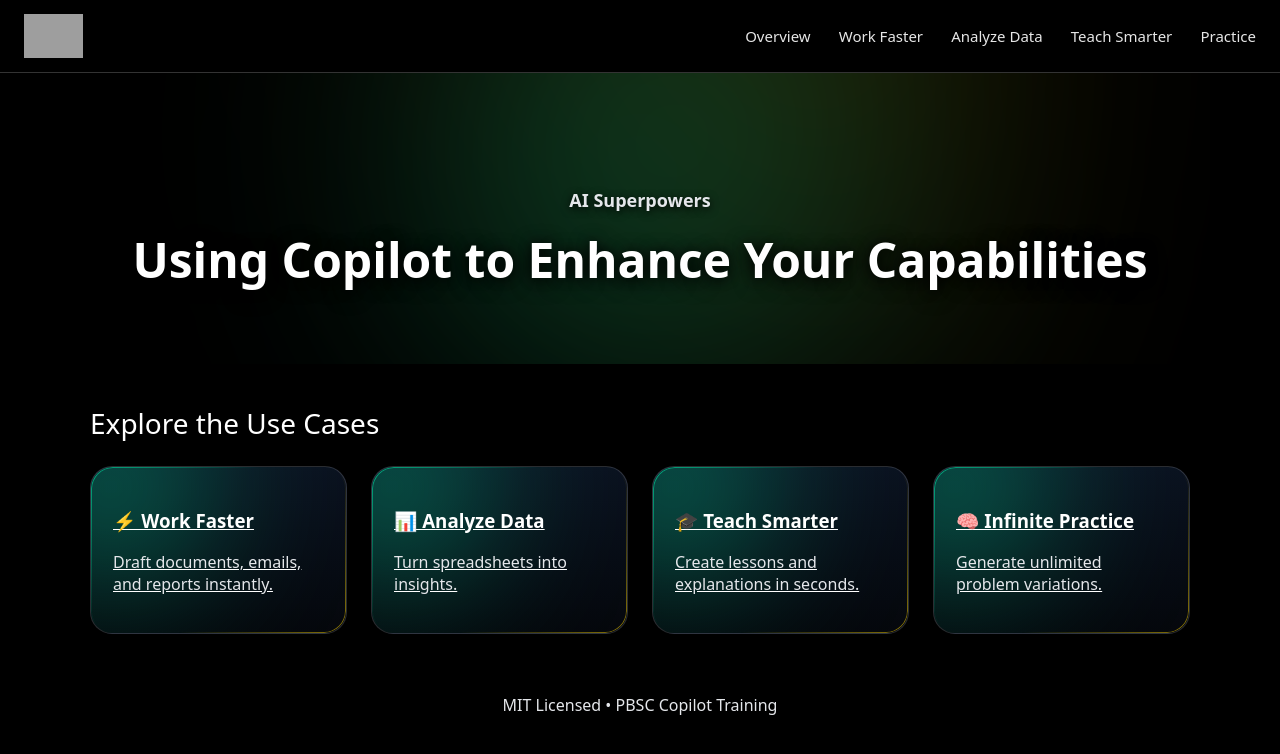
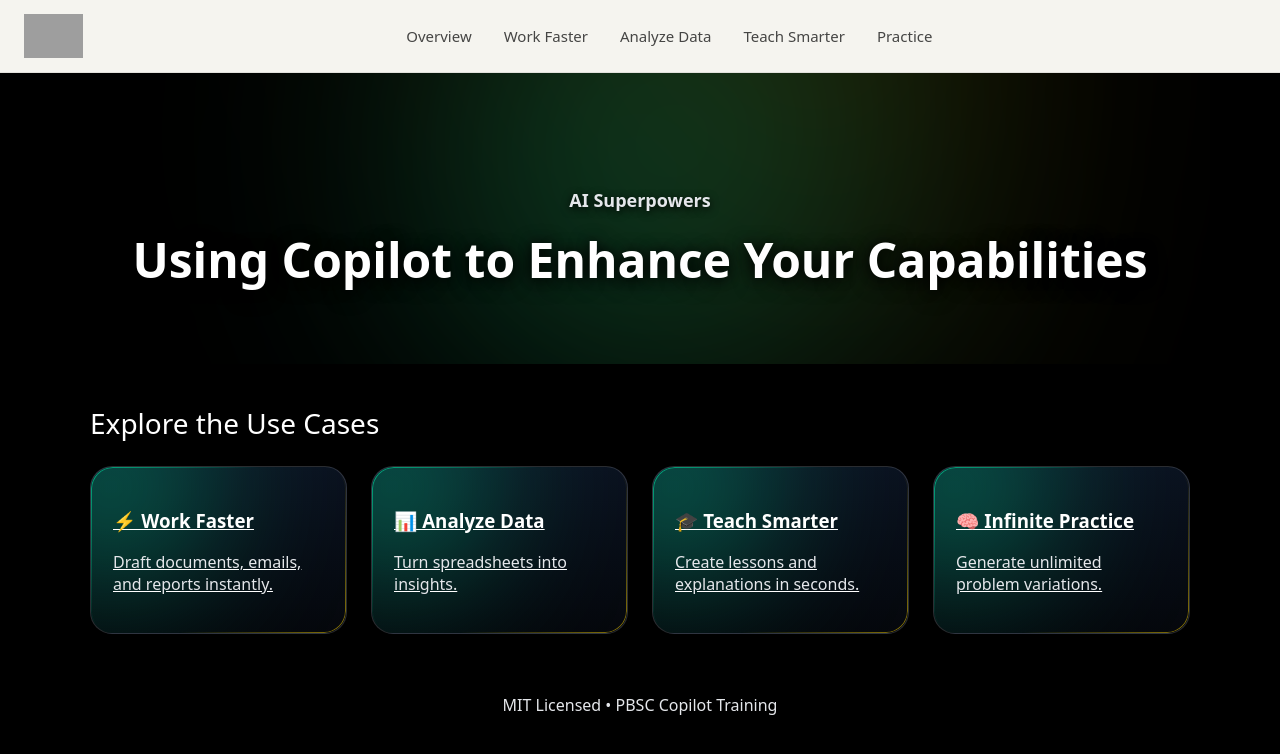
Before and after one commit to RogersMath/slc-fall-2026, a plain HTML site: page index.html in a window 1280 px wide. Drawn offline with Linux system fonts and the light colour scheme; grey boxes are pictures that could not be loaded.

Commit message:
Update style.css

```diff
--- a/style.css
+++ b/style.css
@@ -21,39 +21,51 @@
   background: var(--bg);
 }
 
-/* NAV */
+/* NAVBAR (LIGHT MODE STRIP) */
 nav {
   position: sticky;
   top: 0;
   z-index: 100;
 
-  display: flex;
-  justify-content: space-between;
+  display: grid;
+  grid-template-columns: auto 1fr auto;
   align-items: center;
 
   padding: 14px 24px;
 
-  background: rgba(0,0,0,0.95);
-  border-bottom: 1px solid rgba(255,255,255,0.2);
+  /* ✅ warm off-white to match logo */
+  background: #f5f4ef;
+  border-bottom: 1px solid rgba(0,0,0,0.08);
 }
 
+/* LOGO */
 nav img {
   height: 44px;
+  justify-self: start;
 }
 
+/* CENTERED NAV LINKS */
+.nav-links {
+  justify-self: center;
+  display: flex;
+  gap: 32px;
+}
+
+/* ✅ DARK TEXT (ONLY PLACE IN SITE) */
 .nav-links a {
-  margin-left: 24px;
+  color: #1a1a1a;
   text-decoration: none;
   font-size: 15px;
   font-weight: 500;
-  opacity: 0.9;
+  opacity: 0.8;
 }
 
-.nav-links a:hover {
+/* HOVER */
+.nav-links a:hover,
+.nav-links a:focus {
   opacity: 1;
-  text-shadow: 0 0 10px rgba(0,255,180,0.8);
+  text-shadow: 0 0 6px rgba(0,0,0,0.2);
 }
-
 /* HERO */
 .hero {
   text-align: center;
```
